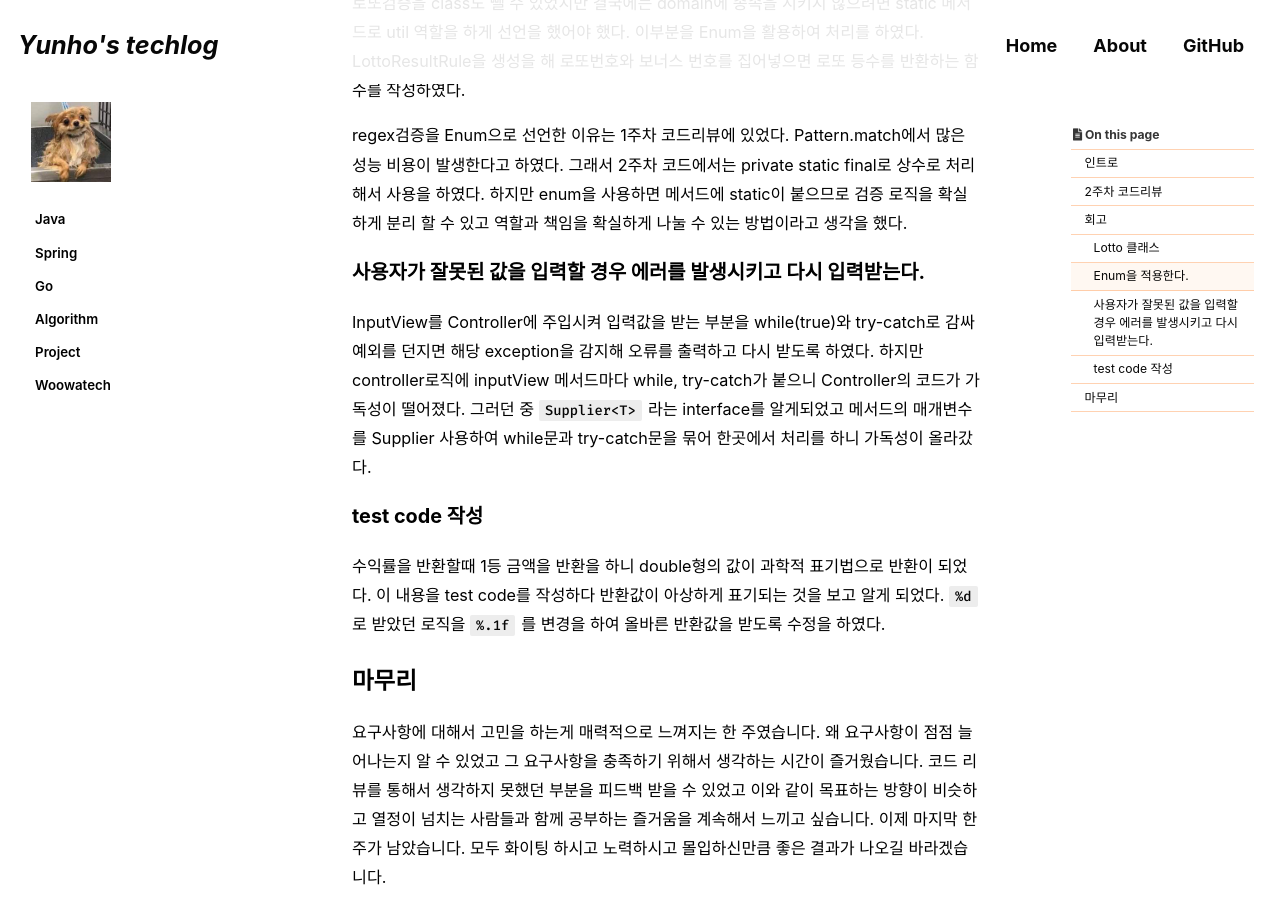
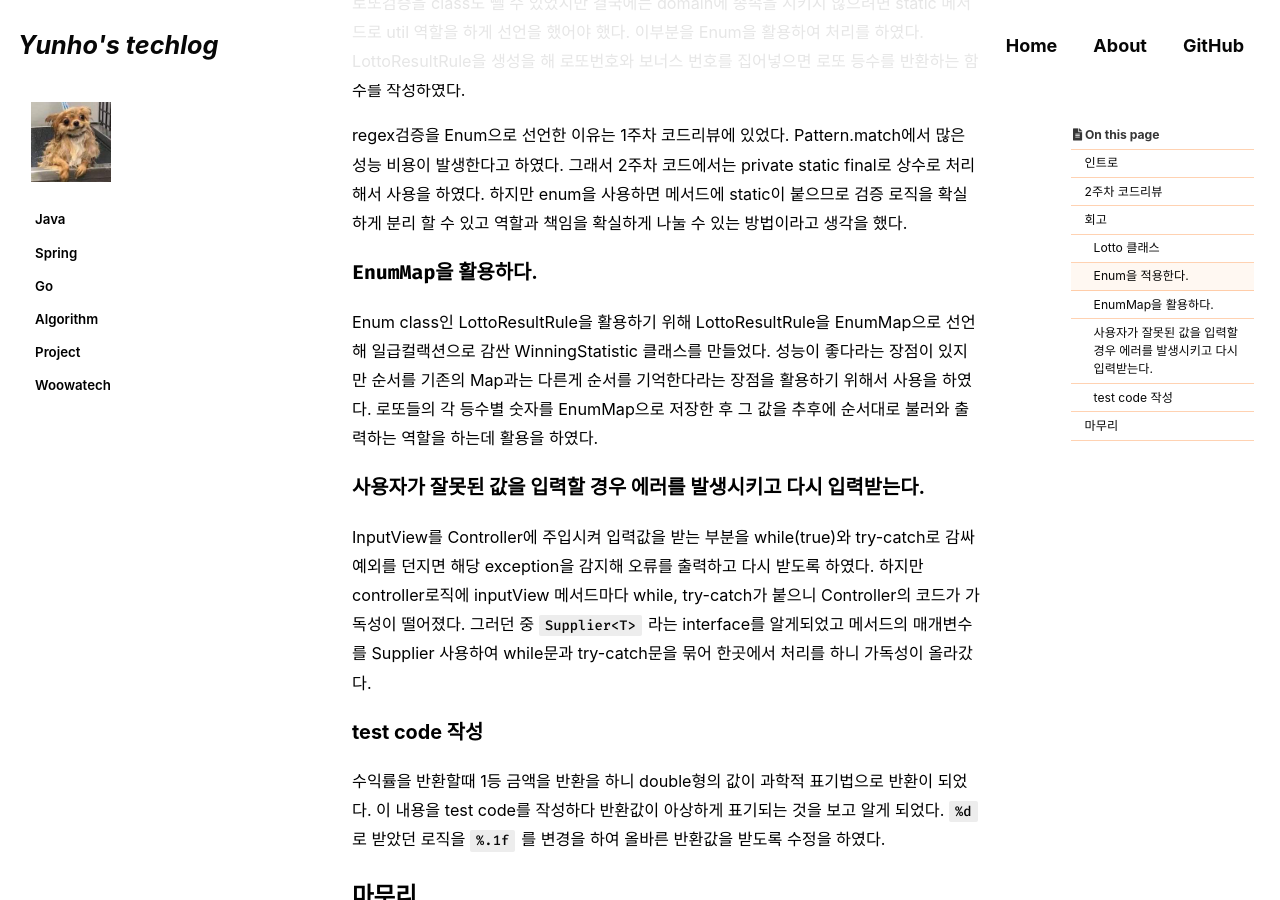
Before and after one commit to yunhobb/yunhobb.github.io, a Jekyll site: the page built from _posts/2023-11-10-woowatech-3week.md, in a window 1280 px wide and 900 px high, scrolled down 1746 px. Built offline with Jekyll 4.4.1, drawn with Linux system fonts in a browser that asks for light colours; cached includes are drawn as plain includes; some web fonts are replaced; comment, search, counter and statistics services are not loaded.

Commit message:
3주차 회고 update

```diff
--- a/_posts/2023-11-10-woowatech-3week.md
+++ b/_posts/2023-11-10-woowatech-3week.md
@@ -62,6 +62,10 @@ Lottos에서는 맴버 변수로 List<Lotto>로 선언을 하였고 WinningLotto
 
 regex검증을 Enum으로 선언한 이유는 1주차 코드리뷰에 있었다. Pattern.match에서 많은 성능 비용이 발생한다고 하였다. 그래서 2주차 코드에서는 private static final로 상수로 처리해서 사용을 하였다. 하지만 enum을 사용하면 메서드에 static이 붙으므로 검증 로직을 확실하게 분리 할 수 있고 역할과 책임을 확실하게 나눌 수 있는 방법이라고 생각을 했다.
 
+### `EnumMap`을 활용하다.
+Enum class인 LottoResultRule을 활용하기 위해 LottoResultRule을 EnumMap으로 선언해 일급컬랙션으로 감싼 WinningStatistic 클래스를 만들었다. 성능이 좋다라는 장점이 있지만 순서를 기존의 Map과는 다른게 순서를 기억한다라는 장점을 활용하기 위해서 사용을 하였다. 로또들의 각 등수별 숫자를 EnumMap으로 저장한 후 그 값을 추후에 순서대로 불러와 출력하는 역할을 하는데 활용을 하였다.
+
+
 ### 사용자가 잘못된 값을 입력할 경우 에러를 발생시키고 다시 입력받는다.
 
 InputView를 Controller에 주입시켜 입력값을 받는 부분을 while(true)와 try-catch로 감싸 예외를 던지면 해당 exception을 감지해 오류를 출력하고 다시 받도록 하였다. 하지만 controller로직에 inputView 메서드마다 while, try-catch가 붙으니 Controller의 코드가 가독성이 떨어졌다. 그러던 중 `Supplier<T>` 라는 interface를 알게되었고 메서드의 매개변수를 Supplier<T> 사용하여 while문과 try-catch문을 묶어 한곳에서 처리를 하니 가독성이 올라갔다.
```
